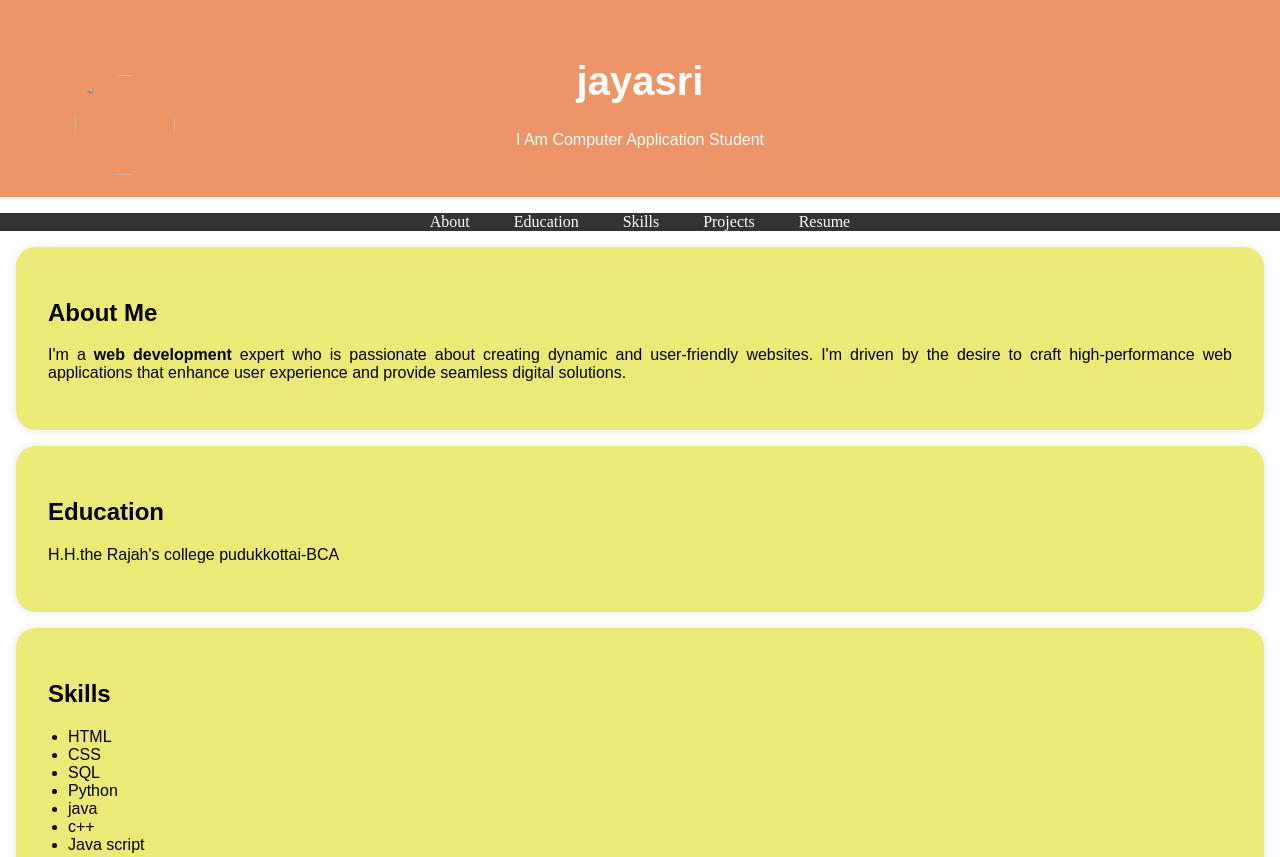
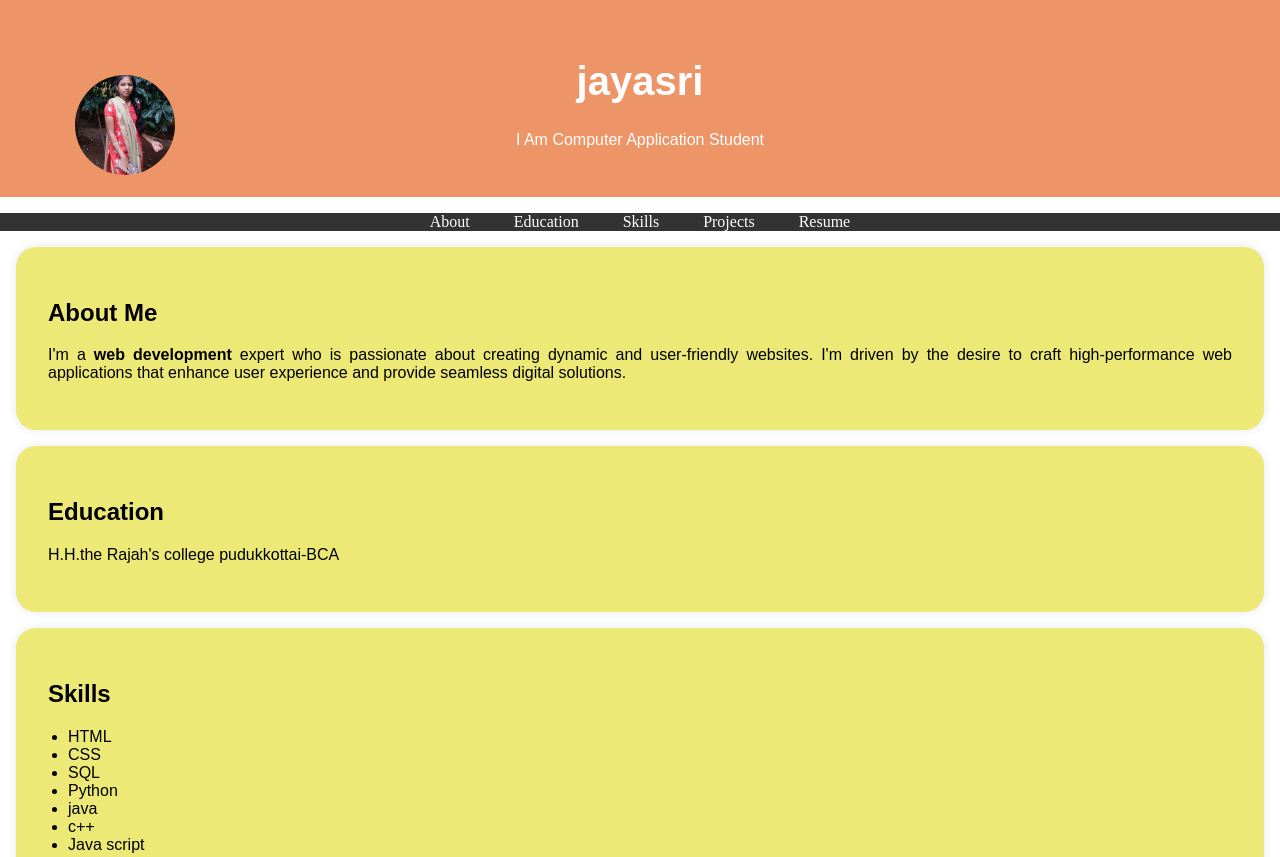
Before and after one commit to jayasri81774/Portfolio-, a plain HTML site: page index (5).html in a window 1280 px wide. Shown: the top 857 px of the page. Drawn offline with Linux system fonts and the light colour scheme.

Commit message:
Update index (5).html

```diff
--- a/index (5).html
+++ b/index (5).html
@@ -96,7 +96,7 @@
     <header>
       <div class="header-content">
         <!-- Add your profile picture here -->
-        <img src="demo/demo/kutty003.jpg" class="profile-picture" />
+        <img src="IMG-20250315-WA0052.jpg" class="profile-picture" />
         <h1>jayasri</h1>
         <p>I Am Computer Application Student</p>
       </div>
```
